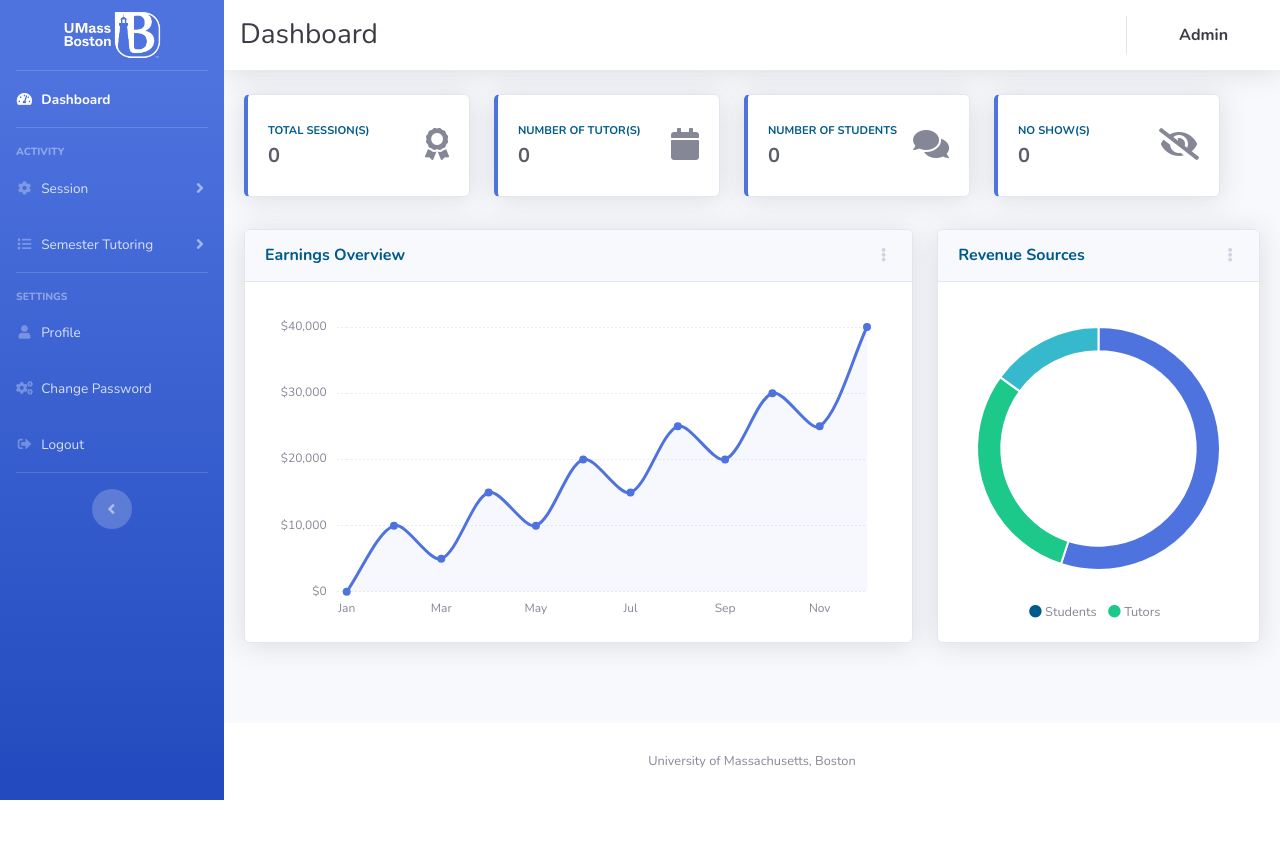
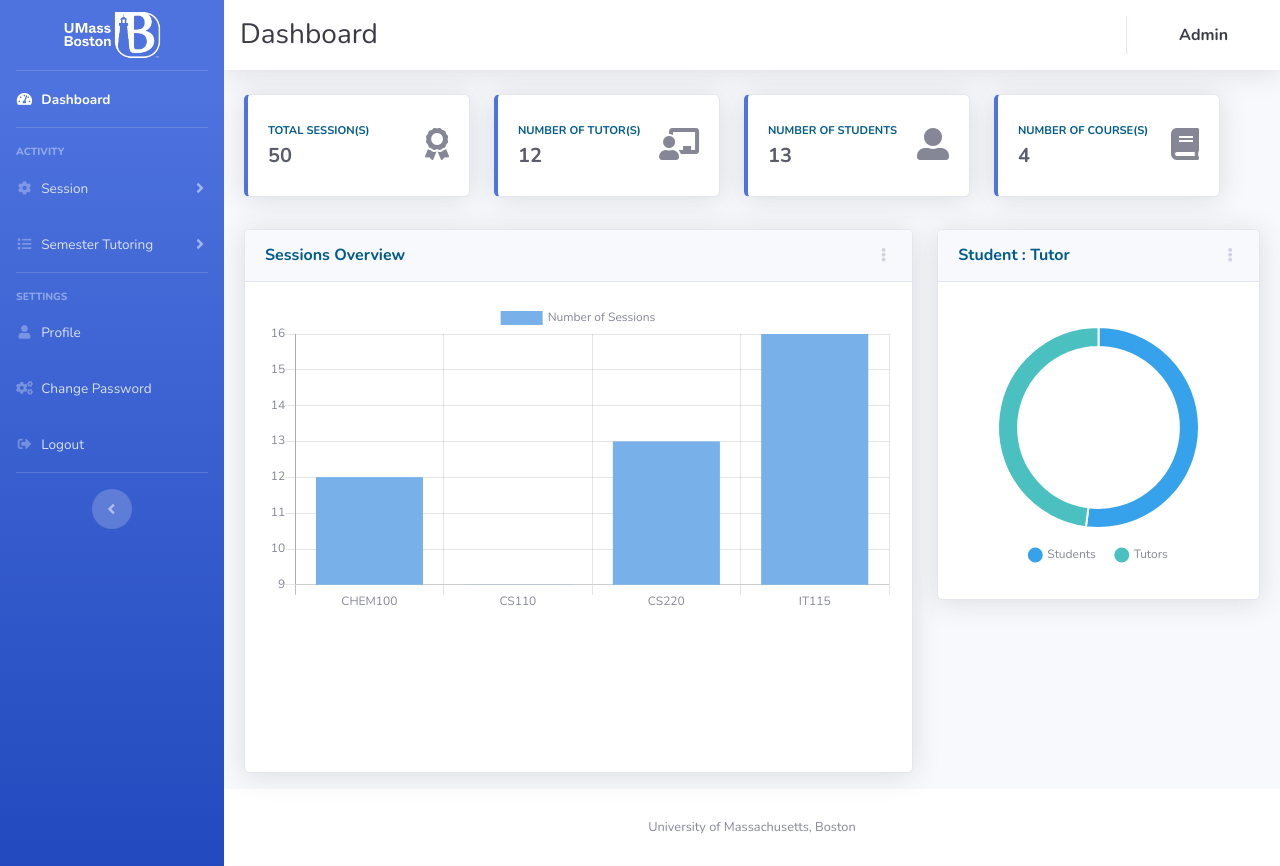
Before and after one commit to Shrey0997/UMB-OATS, a Django app: page /home/ in a window 1280 px wide. Before the commit the page ends 800 px from the top, so only its background shows below. Run offline with Django 4.2, Linux system fonts and the light colour scheme; a user stored in the database is signed in; data comes from the database, SQL or seed files in the repository; both versions use the stored data as it was after the commit; some libraries are stand-ins or nearby versions.

Commit message:
Updated the Admin Dashboard

```diff
--- a/appusers/views.py
+++ b/appusers/views.py
@@ -1,5 +1,10 @@
+import json
+
 from django.contrib.admin.helpers import AdminForm
 from datetime import timedelta
+
+from django.db.models import Count
+from django.db.models.functions import TruncWeek
 from django.http import JsonResponse
 from django.shortcuts import render, get_object_or_404, redirect
 from django.utils.datetime_safe import date
@@ -248,13 +253,33 @@
         t_today_sessions = []
         t_upcoming_sessions = []
 
+    # Query the data for the histogram chart
+    session_data = (
+        Availability.objects.values('course__c_name')
+        .annotate(num_sessions=Count('id'))
+        .order_by('course__c_name')
+    )
+
+    # Create a dictionary with course names as keys and number of sessions as values
+    session_dict = {data['course__c_name']: data['num_sessions'] for data in session_data}
+
+    # Convert the session_dict to a JSON string
+    session_data_json = json.dumps(session_dict)
+
+
+    # Calculate the student and tutor counts
+    students_count = Student.objects.count()
+    tutors_count = Tutor.objects.count()
+    sessions_Count = Availability.objects.count()
+    courses_count = Course.objects.count()
 
     return render(request, 'home.html',
                   {'slots': slots, 'today': today,
                    'tsessions': s_today_sessions, 'upsessions': s_upcoming_sessions,
                    'ttutsessions': t_today_sessions, 'uptutsessions': t_upcoming_sessions,
-                   'no_show': no_show})
-
+                   'no_show': no_show,'session_data':session_data,'session_data_json': session_data_json,
+                   'students_count': students_count, 'tutors_count': tutors_count,
+                   'sessions_Count': sessions_Count, 'courses_count': courses_count})
 
 @login_required
 def available_slots(request):
--- a/templates/home.html
+++ b/templates/home.html
@@ -131,7 +131,7 @@
                             <div class="col mr-2">
                                 <div class="text-xs font-weight-bold text-primary text-uppercase mb-1">
                                     Total Session(s)</div>
-                                    <div class="h5 mb-0 font-weight-bold text-gray-800">{{ student.booked_slots|length }}</div>
+                                    <div class="h5 mb-0 font-weight-bold text-gray-800">{{ sessions_Count }}</div>
                             </div>
                             <div class="col-auto">
                                 <i class="fas fa-award fa-2x "></i>
@@ -149,17 +149,17 @@
                             <div class="col mr-2">
                                 <div class="text-xs font-weight-bold text-primary text-uppercase mb-1">
                                     Number of Tutor(s)</div>
-                                    <div class="h5 mb-0 font-weight-bold text-gray-800">{{ uptutsessions|length }}</div>
+                                    <div class="h5 mb-0 font-weight-bold text-gray-800">{{ tutors_count }}</div>
                             </div>
                             <div class="col-auto">
-                                <i class="fas fa-calendar fa-2x"></i>
+                                <i class="fas fa-chalkboard-teacher fa-2x"></i>
                             </div>
                         </div>
                     </div>
                 </div>
             </div>
 
-            <!-- Number of Tutor Card -->
+            <!-- Number of Student  Card -->
             <div class="col-xl-3 col-md-6 mb-4">
                 <div class="card border-left-primary shadow h-100 py-2">
                     <div class="card-body">
@@ -167,28 +167,28 @@
                             <div class="col mr-2">
                                 <div class="text-xs font-weight-bold text-primary text-uppercase mb-1">
                                     Number of Students</div>
-                                    <div class="h5 mb-0 font-weight-bold text-gray-800">{{ ttutsessions|length }}</div>
+                                    <div class="h5 mb-0 font-weight-bold text-gray-800">{{ students_count }}</div>
                             </div>
                             <div class="col-auto">
-                                <i class="fas fa-comments fa-2x "></i>
+                                <i class="fas fa-user-alt fa-2x "></i>
                             </div>
                         </div>
                     </div>
                 </div>
             </div>
 
-            <!-- Number of Tutor Card -->
+            <!-- Number of Courses Card -->
             <div class="col-xl-3 col-md-6 mb-4">
                     <div class="card border-left-primary shadow h-100 py-2">
                         <div class="card-body">
                             <div class="row no-gutters align-items-center">
                                 <div class="col mr-2">
                                     <div class="text-xs font-weight-bold text-primary text-uppercase mb-1">
-                                        No Show(s)</div>
-                                    <div class="h5 mb-0 font-weight-bold text-gray-800">{{ no_show }}</div>
+                                        Number of Course(s)</div>
+                                    <div class="h5 mb-0 font-weight-bold text-gray-800">{{ courses_count }}</div>
                                 </div>
                                 <div class="col-auto">
-                                    <i class="fas fa-eye-slash fa-2x "></i>
+                                    <i class="fas fa-book fa-2x "></i>
                                 </div>
                             </div>
                         </div>
@@ -409,13 +409,13 @@
 {#            For Graphs pie and line chart#}
             <div class="row m-2">
 
-                <!-- Area Chart -->
+                <!-- Histogram Chart -->
                 <div class="col-xl-8 col-lg-7">
-                    <div class="card shadow mb-4">
+                    <div class="card shadow mb-2">
                         <!-- Card Header - Dropdown -->
                         <div
                                 class="card-header py-3 d-flex flex-row align-items-center justify-content-between">
-                            <h6 class="m-0 font-weight-bold text-primary">Earnings Overview</h6>
+                            <h6 class="m-0 font-weight-bold text-primary">Sessions Overview</h6>
                             <div class="dropdown no-arrow">
                                 <a class="dropdown-toggle" href="#" role="button" id="dropdownMenuLink"
                                    data-toggle="dropdown" aria-haspopup="true" aria-expanded="false">
@@ -431,8 +431,8 @@
                         </div>
                         <!-- Card Body -->
                         <div class="card-body">
-                            <div class="chart-area">
-                                <canvas id="myAreaChart"></canvas>
+                            <div class="chart-area" style="position: relative; height: 450px;">
+                                <canvas id="histogramChart"></canvas>
                             </div>
                         </div>
                     </div>
@@ -444,7 +444,7 @@
                         <!-- Card Header - Dropdown -->
                         <div
                                 class="card-header py-3 d-flex flex-row align-items-center justify-content-between">
-                            <h6 class="m-0 font-weight-bold text-primary">Revenue Sources</h6>
+                            <h6 class="m-0 font-weight-bold text-primary">Student : Tutor</h6>
                             <div class="dropdown no-arrow">
                                 <a class="dropdown-toggle" href="#" role="button" id="dropdownMenuLink"
                                    data-toggle="dropdown" aria-haspopup="true" aria-expanded="false">
@@ -461,15 +461,7 @@
                         <!-- Card Body -->
                         <div class="card-body">
                             <div class="chart-pie pt-4 pb-2">
-                                <canvas id="myPieChart"></canvas>
-                            </div>
-                            <div class="mt-4 text-center small">
-                                        <span class="mr-2">
-                                            <i class="fas fa-circle text-primary"></i> Students
-                                        </span>
-                                <span class="mr-2">
-                                            <i class="fas fa-circle text-success"></i> Tutors
-                                        </span>
+                                <canvas id="dataPieChart"></canvas>
                             </div>
                         </div>
                     </div>
@@ -481,6 +473,8 @@
         {% endif %}
 
     {% endif %}
+
+{#    Session Cancellation Script#}
     <script>
         function cancelSession(sessionId) {
             if (confirm("Are you sure you want to cancel this session?")) {
@@ -507,4 +501,105 @@
             }
         }
     </script>
+    <script src="https://cdn.jsdelivr.net/npm/chart.js"></script>
+{#    Histogram for session vs course#}
+    <script>
+        document.addEventListener('DOMContentLoaded', function() {
+            // Extract the data from the Django context
+            var sessionData = JSON.parse('{{ session_data_json|escapejs }}');
+
+            // Extract the course names and number of sessions
+            var courses = Object.keys(sessionData);
+            var numSessions = Object.values(sessionData);
+
+            // Create the histogram chart using Chart.js
+            var ctx = document.getElementById('histogramChart').getContext('2d');
+            new Chart(ctx, {
+                type: 'bar',
+                data: {
+                    labels: courses,
+                    datasets: [{
+                        label: 'Number of Sessions',
+                        data: numSessions,
+                        backgroundColor: 'rgb(120,176,234)',
+                        borderColor: 'rgb(120,176,234)',
+                        borderWidth: 2
+                    }]
+                },
+                options: {
+                    responsive: true,
+                    scales: {
+                        x: {
+                            display: true,
+                            title: {
+                                display: true,
+                                text: 'Course'
+                            }
+                        },
+                        y: {
+                            display: true,
+                            title: {
+                                display: true,
+                                text: 'Number of Sessions'
+                            },
+                            ticks: {
+                                beginAtZero: true
+                            }
+                        }
+                    }
+                }
+            });
+        });
+    </script>
+
+
+
+    {#    Pie Chart Script#}
+    <script>
+        document.addEventListener('DOMContentLoaded', function() {
+            // Extract the data from the Django context
+            var studentsCount = {{ students_count }};
+            var tutorsCount = {{ tutors_count }};
+
+            // Create the pie chart using Chart.js
+            var ctx = document.getElementById('dataPieChart').getContext('2d');
+            new Chart(ctx, {
+                type: 'pie',
+                data: {
+                    labels: ['Students', 'Tutors'],
+                    datasets: [{
+                        data: [studentsCount, tutorsCount],
+                        backgroundColor: ['rgb(54, 162, 235)', 'rgb(75, 192, 192)'],
+                        hoverBackgroundColor: ['rgb(54, 162, 235)', 'rgb(75, 192, 192)'],
+                        hoverBorderColor: 'rgba(234, 236, 244, 1)',
+                    }],
+                },
+                options: {
+                    responsive: true,
+                    maintainAspectRatio: false,
+                    tooltips: {
+                        backgroundColor: 'rgb(255,255,255)',
+                        bodyFontColor: '#858796',
+                        borderColor: '#dddfeb',
+                        borderWidth: 1,
+                        xPadding: 15,
+                        yPadding: 15,
+                        displayColors: false,
+                        caretPadding: 10,
+                    },
+                    legend: {
+                        display: true,
+                        position: 'bottom',
+                        labels: {
+                            fontSize: 12,
+                            padding: 20,
+                            usePointStyle: true,
+                        },
+                    },
+                    cutoutPercentage: 80,
+                },
+            });
+        });
+    </script>
+
 {% endblock %}
```
Also changed, not shown: db.sqlite3.
